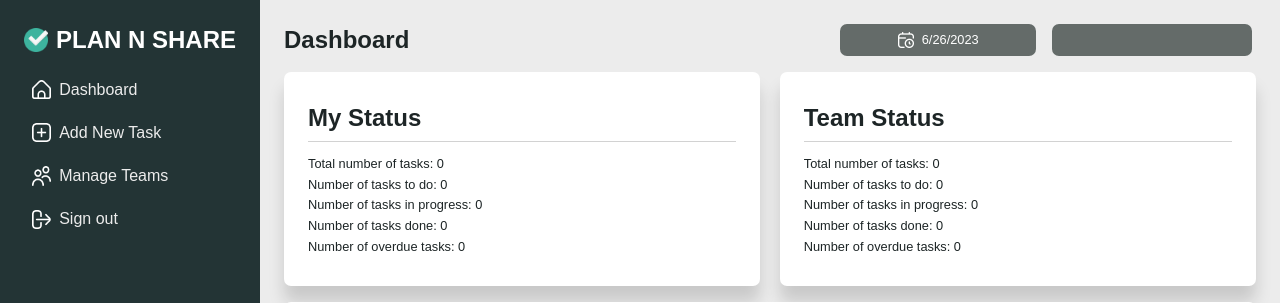
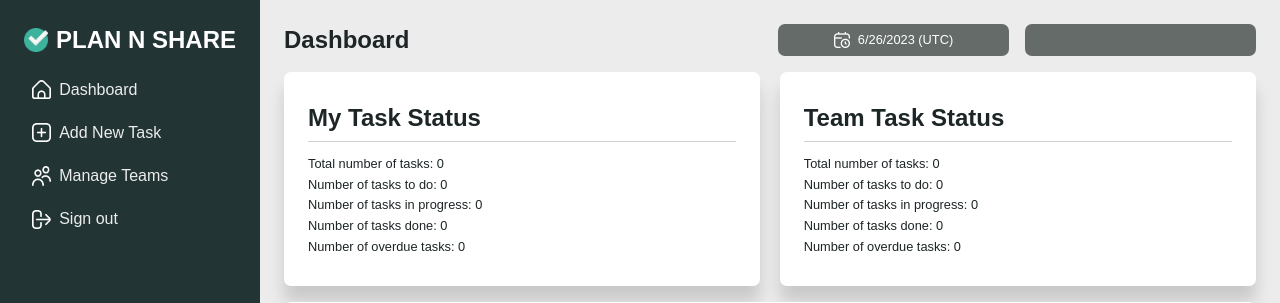
Before and after one commit to clairehwcho/plan-n-share, a Flask app: template flask_app/templates/dashboard.html in a window 1280 px wide. Shown: the top 303 px of the page. Run offline with Flask 3, Linux system fonts and the light colour scheme; the template is opened without the code that fills it, so the values that code supplies are empty.

Commit message:
update main contetn row css on dashboard, add task, edit task pages

```diff
--- a/flask_app/static/css/style.css
+++ b/flask_app/static/css/style.css
@@ -363,17 +363,8 @@ option {
 }
 
 .today-container,
-.today-and-team-name-container a {
-    min-width: fit-content;
+.team-name-container {
     width: 50%;
-}
-
-.team-name-container {
-    width: 100%;
-}
-
-.today-container,
-.team-name-container {
     height: 2rem;
     color: var(--light);
     background-color: var(--dark-gray);
@@ -394,10 +385,6 @@ option {
 
 .team-name-container .bi-gear {
     margin-right: 0.5rem;
-}
-
-.team-name-container:hover {
-    background-color: var(--medium);
 }
 
 /* DASHBOARD PAGE */
@@ -704,13 +691,11 @@ option {
         height: 3rem;
     }
 
-    .today-and-team-name-container {
-        width: fit-content;
-    }
-
+    .page-title-container,
+    .today-and-team-name-container,
     .today-container,
     .team-name-container {
-        width: 200px;
+        width:50%;
     }
 
     .add-task-card-column {
--- a/flask_app/static/js/script.js
+++ b/flask_app/static/js/script.js
@@ -8,7 +8,7 @@ const editTeamNameButtonsEl = document.querySelectorAll('.edit-team-name-button'
 // Render today's date in 'M/DD/YYYY' format
 const renderToday = () => {
     const today = new Date().toLocaleDateString('en-US', { timeZone: 'UTC' }).slice(0, 10);
-    return currentDateEl.innerText = today;
+    return currentDateEl.innerText = today + " (UTC)";
 };
 
 // Render numeric data on status card on dashboard page
--- a/flask_app/templates/add_task.html
+++ b/flask_app/templates/add_task.html
@@ -61,14 +61,16 @@
         <!-- main content -->
         <main class="wrapper main-content-wrapper">
             <div class="main-content-row">
+                <div class="page-title-container">
                     <h6>Add New Task</h6>
+                </div>
                 <div class="today-and-team-name-container">
                     <div class="today-container">
                         <img src="{{ url_for('static', filename='images/icons/calendar-icon.png') }}"
                             alt="calendar-icon">
                         <span class="current-date"></span>
                     </div>
-                    <a href="/teams">
+
                     <div class="team-name-container">
                         {% if current_team %}
                         <svg xmlns="http://www.w3.org/2000/svg" width="16" height="16" fill="currentColor"
@@ -81,7 +83,6 @@
                         <p>{{current_team.name}} Team</p>
                         {% endif %}
                     </div>
-                    </a>
                 </div>
             </div>
 
--- a/flask_app/templates/dashboard.html
+++ b/flask_app/templates/dashboard.html
@@ -61,14 +61,16 @@
         <!-- main content -->
         <main class="wrapper main-content-wrapper">
             <div class="main-content-row">
+                <div class="page-title-container">
                     <h6>Dashboard</h6>
+                </div>
                 <div class="today-and-team-name-container">
                     <div class="today-container">
                         <img src="{{ url_for('static', filename='images/icons/calendar-icon.png') }}"
                             alt="calendar-icon">
                         <span class="current-date"></span>
                     </div>
-                    <a href="/teams">
+
                     <div class="team-name-container">
                         {% if current_team %}
                         <svg xmlns="http://www.w3.org/2000/svg" width="16" height="16" fill="currentColor"
@@ -81,7 +83,6 @@
                         <p>{{current_team.name}} Team</p>
                         {% endif %}
                     </div>
-                    </a>
                 </div>
             </div>
 
@@ -90,7 +91,7 @@
                     <div class="card-column status-card-column" id="user-status-card-column">
                         <div class="card dashboard-card status-card" id="user-status-card">
                             <div class="card-header">
-                                <h6>My Status</h6>
+                                <h6>My Task Status</h6>
                             </div>
                             <div class="card-body">
                                 <ul class="status-ul" id="user-status-ul">
@@ -107,7 +108,7 @@
                     <div class="card-column status-card-column" id="team-status-card-column">
                         <div class="card dashboard-card status-card" id="team-status-card">
                             <div class="card-header">
-                                <h6>Team Status</h6>
+                                <h6>Team Task Status</h6>
                             </div>
                             <div class="card-body">
                                 <ul class="status-ul" id="team-status-ul">
--- a/flask_app/templates/edit_task.html
+++ b/flask_app/templates/edit_task.html
@@ -61,14 +61,16 @@
         <!-- main content -->
         <main class="wrapper main-content-wrapper">
             <div class="main-content-row">
+                <div class="page-title-container">
                     <h6>Edit Task</h6>
+                </div>
                 <div class="today-and-team-name-container">
                     <div class="today-container">
                         <img src="{{ url_for('static', filename='images/icons/calendar-icon.png') }}"
                             alt="calendar-icon">
                         <span class="current-date"></span>
                     </div>
-                    <a href="/teams">
+
                     <div class="team-name-container">
                         {% if current_team %}
                         <svg xmlns="http://www.w3.org/2000/svg" width="16" height="16" fill="currentColor"
@@ -81,7 +83,6 @@
                         <p>{{current_team.name}} Team</p>
                         {% endif %}
                     </div>
-                    </a>
                 </div>
             </div>
 
```
Lines whose indentation alone changed are shown as unchanged.
